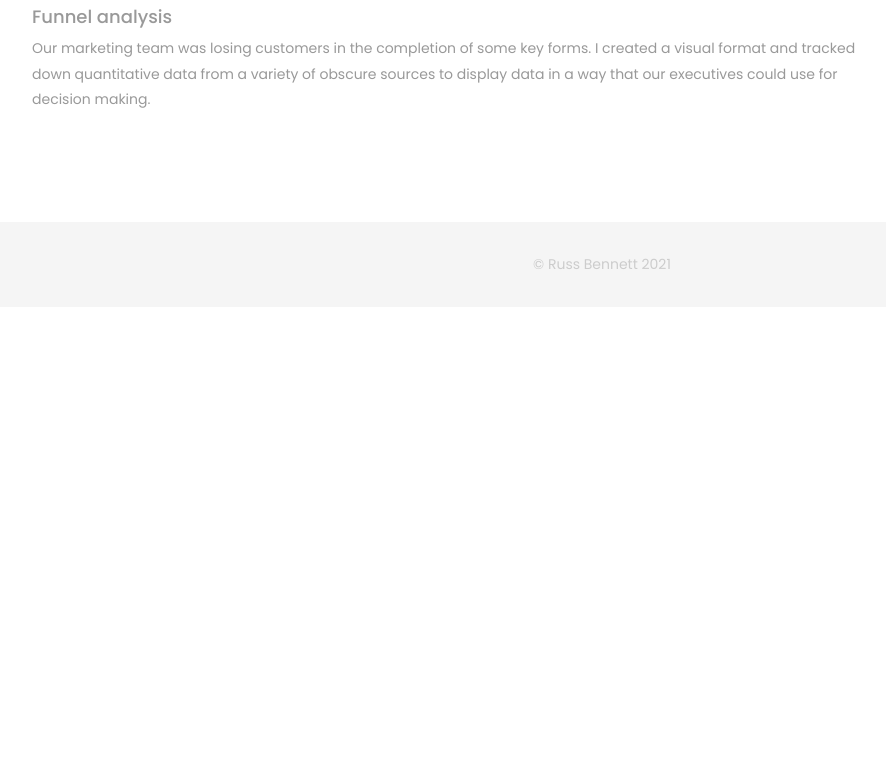
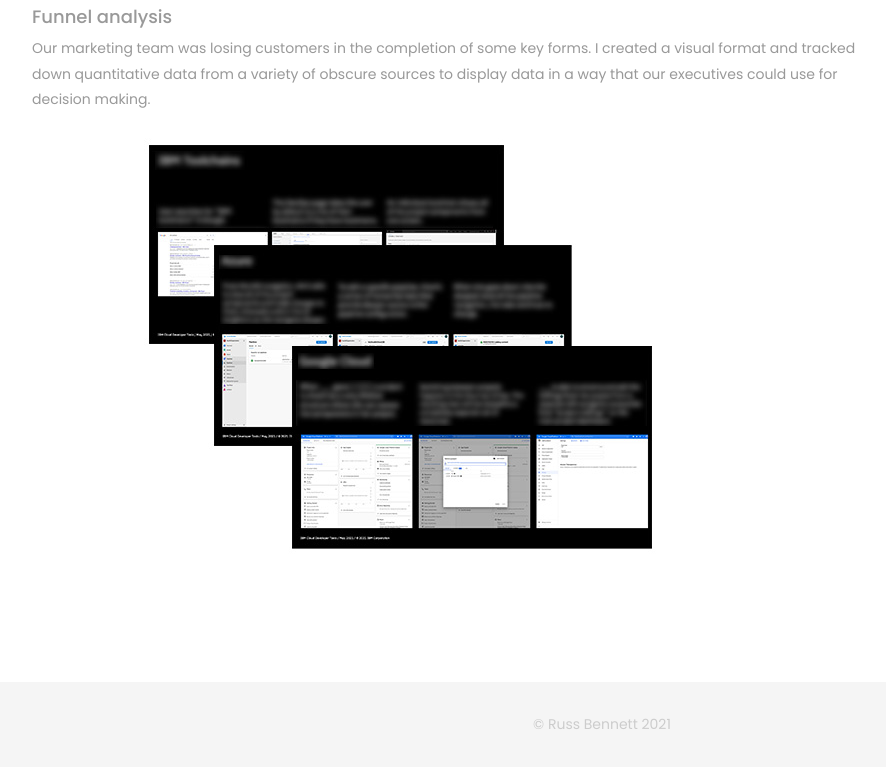
Before and after one commit to productionsof/portfolio, a plain HTML site: page project2.html in a window 1280 px wide. Shown: the part 4482-5249 px from the top of the page, without its empty margins (38-924 px from the left). Before the commit the page ends 4789 px from the top, so only its background shows below. Drawn offline with Linux system fonts and the light colour scheme; files whose address does not match are found by name.

Commit message:
Update project2.html

```diff
--- a/project2.html
+++ b/project2.html
@@ -159,6 +159,9 @@
             <h4>Funnel analysis</h4>
             <p>
             Our marketing team was losing customers in the completion of some key forms. I created a visual format and tracked down quantitative data from a variety of obscure sources to display data in a way that our executives could use for decision making.
+            <p>
+            <img src="img/portfolio/research1.jpg" alt="" class="img-responsive" />
+            </p>
             </p>
     </div>
 
```
